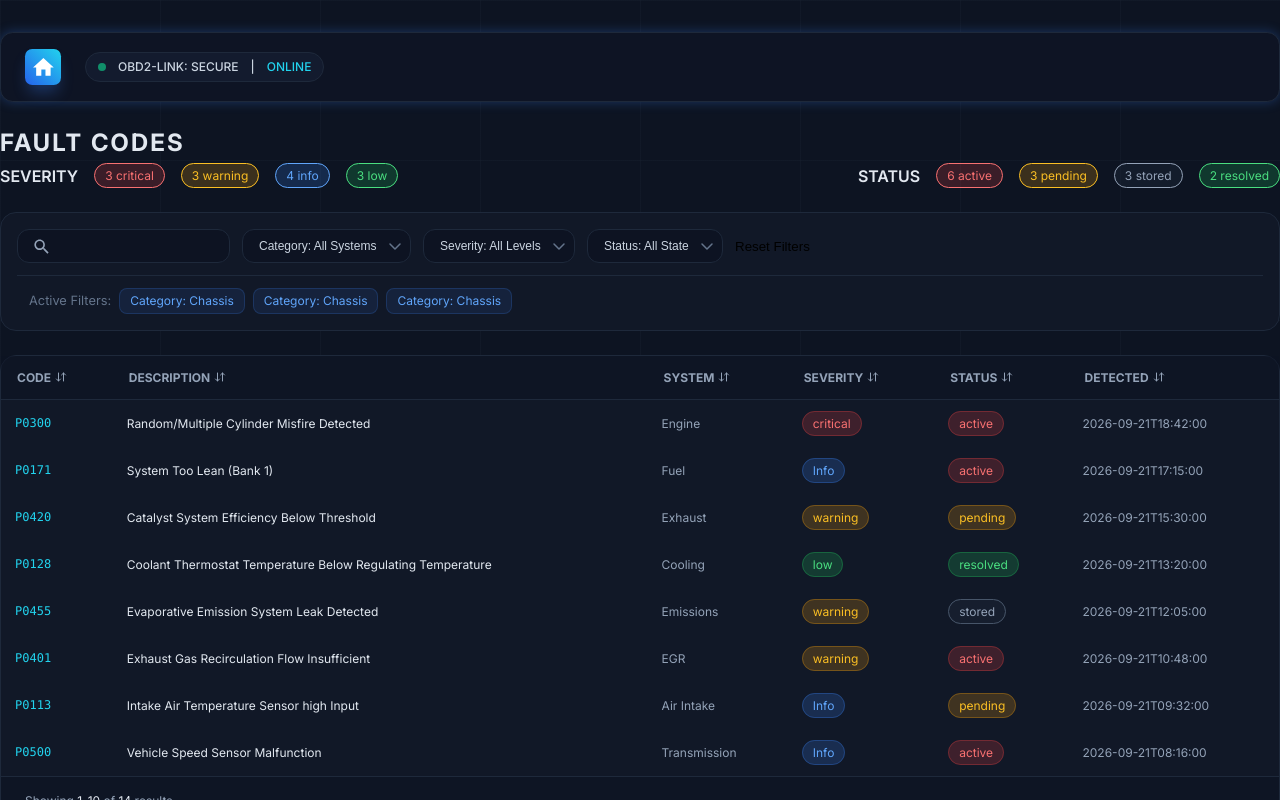
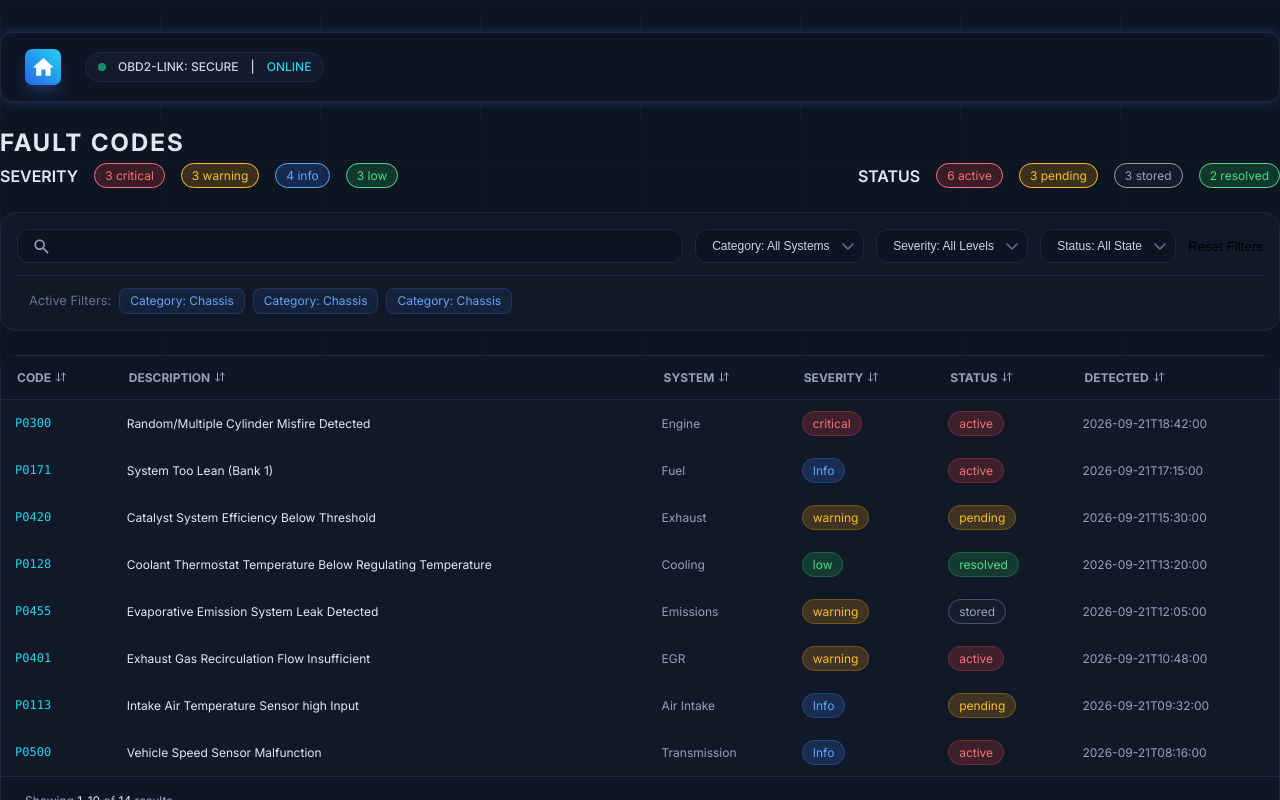
Before and after one commit to ThomasMumladze/OBD-nexus, a React (Vite) app in the folder OBD-nexus.client/: page / in a window 1280 px wide. Built offline with nearby package versions, Linux system fonts and the light colour scheme.

Commit message:
update style

```diff
--- a/OBD-nexus.client/src/styles/components/_drop-dawn-menu.scss
+++ b/OBD-nexus.client/src/styles/components/_drop-dawn-menu.scss
@@ -9,10 +9,7 @@
         color: rgb(203 213 225 / var(--tw-text-opacity, 1));
         font-size: 0.75rem;
         line-height: 1rem;
-        padding-right: 2rem;
-        padding-top: 0.5rem;
-        padding-bottom: 0.5rem;
-        padding-left: 1rem;
+        padding: 0.5rem 2rem 0.5rem 1rem;
 
         &:focus {
             border-color: rgb(59 130 246 / var(--tw-border-opacity, 1));
--- a/OBD-nexus.client/src/styles/components/_input.scss
+++ b/OBD-nexus.client/src/styles/components/_input.scss
@@ -1,10 +1,10 @@
 .input-container {
     align-items: center;
-    display: flex;
     background-color: #0d1322;
     border: solid 1px rgb(30 41 59);
     border-radius: 0.75rem;
     display: flex;
+    flex: 1 1 0%;
     position: relative;
 
     input {
```
